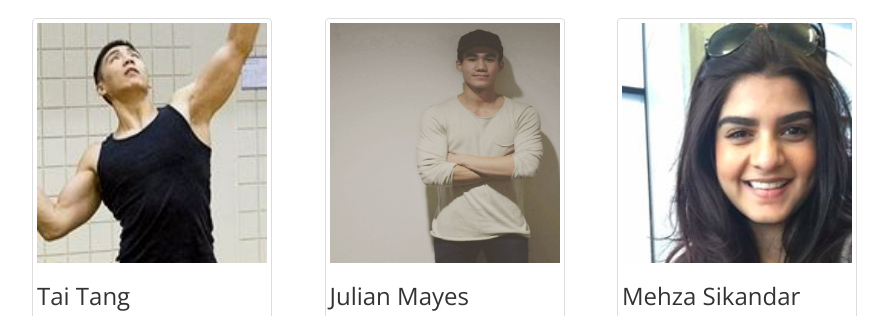
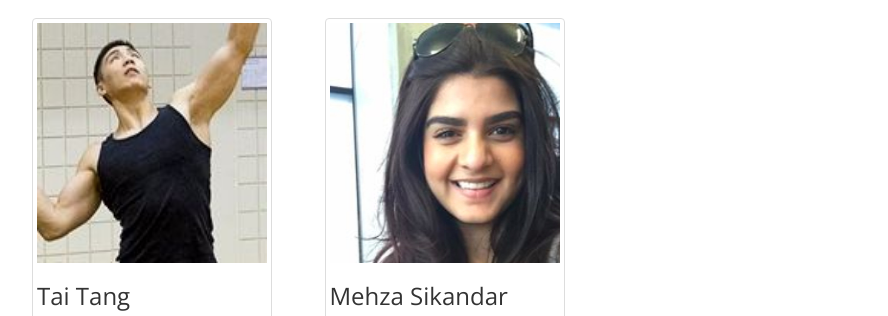
Before and after one commit to MRURoyalBarbell/MRURoyalBarbell.github.io, a website: page index.html in a window 1280 px wide. Shown: the part 3717-4033 px from the top of the page, without its empty margins (38-926 px from the left). Drawn offline with nearby package versions, Linux system fonts and the light colour scheme.

Commit message:
Further cleanup
Cleaned up additional members that were left

```diff
--- a/index.html
+++ b/index.html
@@ -327,7 +327,7 @@
                 </div>
             </div>
 
-            <div class="col-xs-18 col-sm-6 col-md-3">
+<!--            <div class="col-xs-18 col-sm-6 col-md-3">
                 <div class="thumbnail">
                     <img src="img\team-members\julian.jpg" alt="Julian Mayes">
                     <h3>Julian Mayes</h3>
@@ -338,7 +338,7 @@
                                 class="fa fa-fw fa-instagram"></i>Instagram</a></p>
                     </div>
                 </div>
-            </div>
+            </div>-->
 
             <div class="col-xs-18 col-sm-6 col-md-3">
                 <div class="thumbnail">
```
